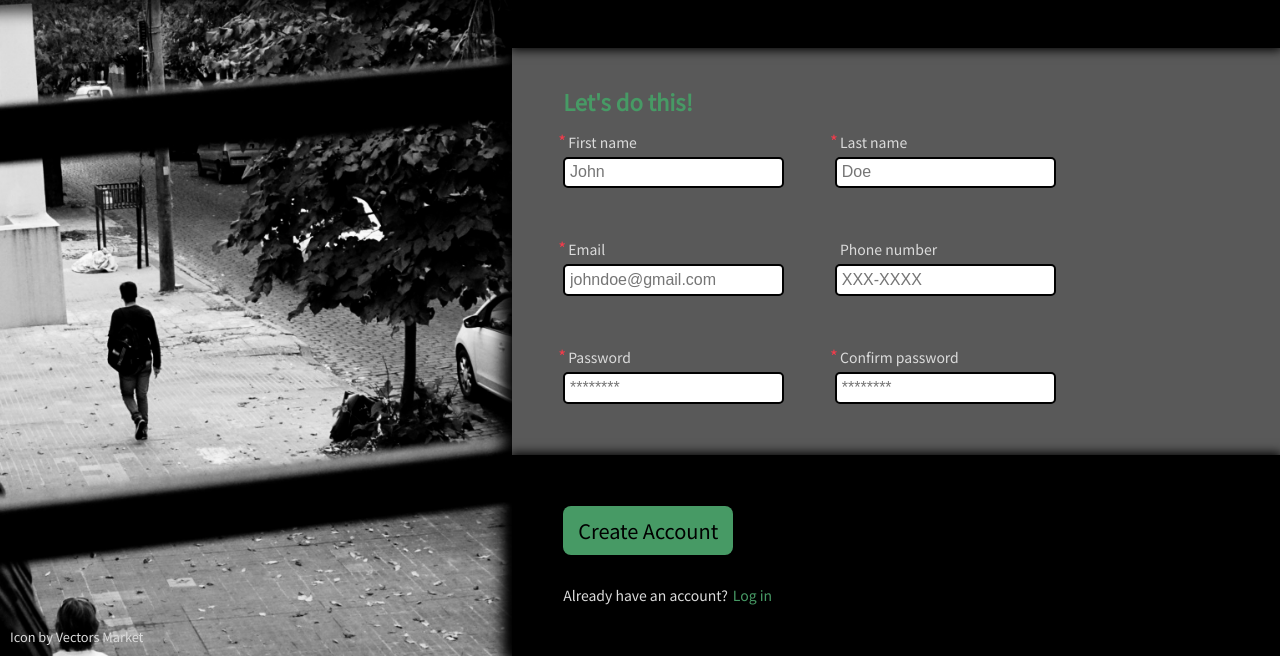
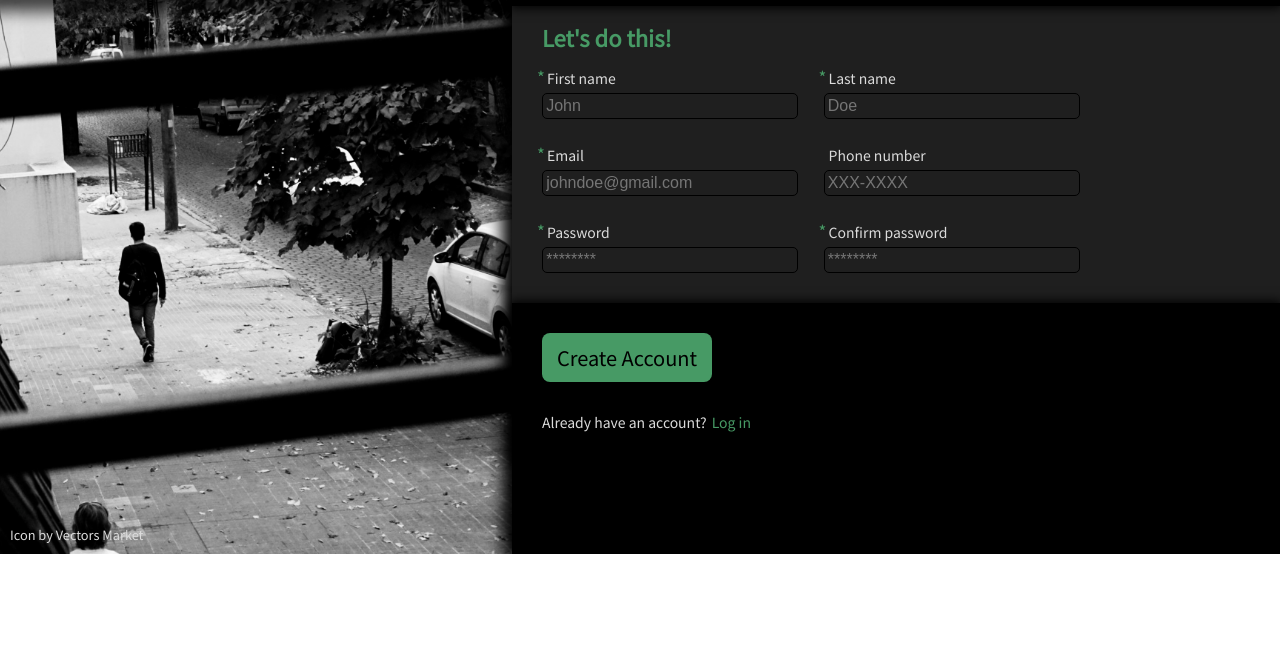
Before and after one commit to tomcoso/sign-up-form, a plain HTML site: page index.html in a window 1280 px wide. Shown: the part 246-902 px from the top of the page. After the commit the page ends 800 px from the top, so only its background shows below. Drawn offline with nearby package versions, Linux system fonts and the light colour scheme.

Commit message:
style changes, write readme

```diff
--- a/index.html
+++ b/index.html
@@ -80,7 +80,7 @@
 
                     <div class="input">
                         <label for="user-number">Phone number</label>
-                        <input type="number" id="user-numer" name="user-numer" placeholder="XXX-XXXX">
+                        <input type="tel" id="user-numer" name="user-numer" placeholder="XXX-XXXX">
                     </div>
 
                     <div class="input">
--- a/style.css
+++ b/style.css
@@ -12,7 +12,7 @@
 
     --dark-color: hsl(0, 0%, 0%);
     --dark-color-transparent: hsla(0, 0%, 0%, 70%);
-    --middle-color: hsl(0, 0%, 35%);
+    --middle-color: hsl(0, 0%, 12%);
     --light-color: hsl(0, 0%, 86%);
     --accent-color: hsl(142, 37%, 44%);
     --red-color: hsl(355, 92%, 60%);
@@ -76,14 +76,14 @@ svg * {
     min-height: 100vh;
     box-shadow: -5px 0 15px 5px var(--dark-color, black);
     background-color: var(--dark-color, black);
-    font-size: clamp(16px, 3vmin, 22px);
+    font-size: clamp(18px, 3vmin, 22px);
 }
 .top-panel,
 .form-panel,
 .submit-panel {
     position: relative;
     z-index: 1;
-    padding: max(4vw, 30px);
+    padding: 30px;
     /* border: 1px solid red; */
     box-shadow: 0px 0px 10px 2px var(--dark-color, black);
 }
@@ -108,7 +108,7 @@ p {
 form {
     display: flex;
     flex-wrap: wrap;
-    gap: 4vmax;
+    gap: 2vmax;
 }
 .input {
     display: flex;
@@ -117,10 +117,13 @@ form {
     gap: 5px;
 }
 input {
+    color: var(--light-color, lightgrey);
     font-size: 16px;
-    padding: .3rem;
+    padding: .2rem;
+    width: max(250px, 20vw );
     border-radius: 5px;
-    border: 2px solid var(--dark-color, black);
+    border: 1px solid var(--dark-color, black);
+    background-color: var(--middle-color, darkgrey);
 }
 input:focus {
     outline: none;
@@ -133,17 +136,17 @@ label {
 }
 .required::after {
     content: "*";
-    color: var(--red-color, red);
+    color: var(--accent-color, lightgreen);
     position: absolute;
     left: -10px;
     top: -3px;
     font-size: 1.2em;
 }
 input:required:valid {
-    border: 2px solid var(--accent-color, lightgreen);
+    border: 1px solid var(--accent-color, lightgreen);
 }
 input:not(:placeholder-shown):not(:focus):invalid {
-    border: 2px solid var(--red-color, red);
+    border: 1px solid var(--red-color, red);
 }
 
 /* SUBMIT */
```
Also changed, not shown: 1 other file.
